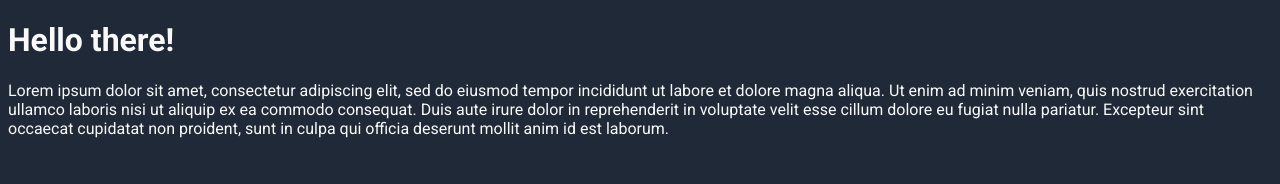
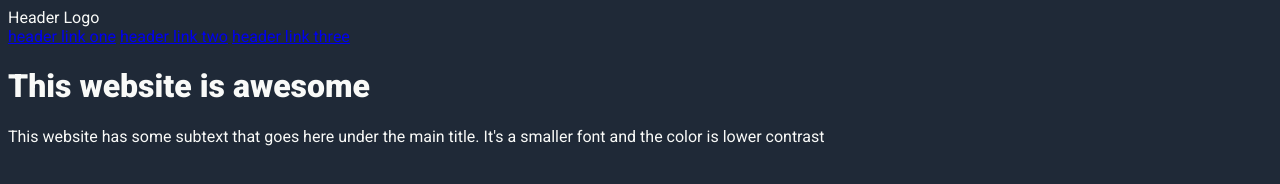
Before and after one commit to Sawertynn/odin-project, a plain HTML site: page landing-page/index.html in a window 1280 px wide. Drawn offline with Linux system fonts and the light colour scheme.

Commit message:
add main hero text

```diff
--- a/landing-page/index.html
+++ b/landing-page/index.html
@@ -11,7 +11,18 @@
     <link href="https://fonts.googleapis.com/css2?family=Roboto:ital,wght@0,100..900;1,100..900&display=swap" rel="stylesheet">
 </head>
 <body>
-    <h1>Hello there!</h1>
-    <p>Lorem ipsum dolor sit amet, consectetur adipiscing elit, sed do eiusmod tempor incididunt ut labore et dolore magna aliqua. Ut enim ad minim veniam, quis nostrud exercitation ullamco laboris nisi ut aliquip ex ea commodo consequat. Duis aute irure dolor in reprehenderit in voluptate velit esse cillum dolore eu fugiat nulla pariatur. Excepteur sint occaecat cupidatat non proident, sunt in culpa qui officia deserunt mollit anim id est laborum.</p>
+    <header>
+        Header Logo
+        <div class="header-links">
+            <a href="#">header link one</a>
+            <a href="#">header link two</a>
+            <a href="#">header link three</a>
+        </div>
+    </header>
+
+    <div class="awesome-container">
+        <h1 class="hero-main">This website is awesome</h1>
+        <p class="hero-secondary">This website has some subtext that goes here under the main title. It's a smaller font and the color is lower contrast</p>
+    </div>
 </body>
 </html>
--- a/landing-page/style.css
+++ b/landing-page/style.css
@@ -10,12 +10,15 @@
     --hero-main-size: 48px;
     --hero-main-color: #f9faf8;
     --hero-main-weight: 900;
+
     --hero-secondary-color: #e5e7eb;
     --hero-secondary-size: 18px;
+
     --hero-logo-size: 24px;
     --hero-logo-color: #f9faf8;
 
     --button-color: #3882f6;
+
     --info-header-size: 36px;
     --info-header-color: #1f2937;
     --info-header-weight: 900;
@@ -23,12 +26,17 @@
     --quote-bg-color: #e5e7eb;
     --quote-text-size: 36px;
     --quote-text-color: #1f2937;
-    --quote-text-weight: 900;
+    --quote-text-weight: 300;
 }
-
 
 body {
     color: var(--hero-main-color);
     background-color: var(--dark-bg-color);
     font-family: 'Roboto', sans-serif;
 }
+
+.hero-main {
+    size: var(--hero-main-size);
+    font-weight: var(--hero-main-weight);
+    color: var(--hero-main-color);
+}
```
